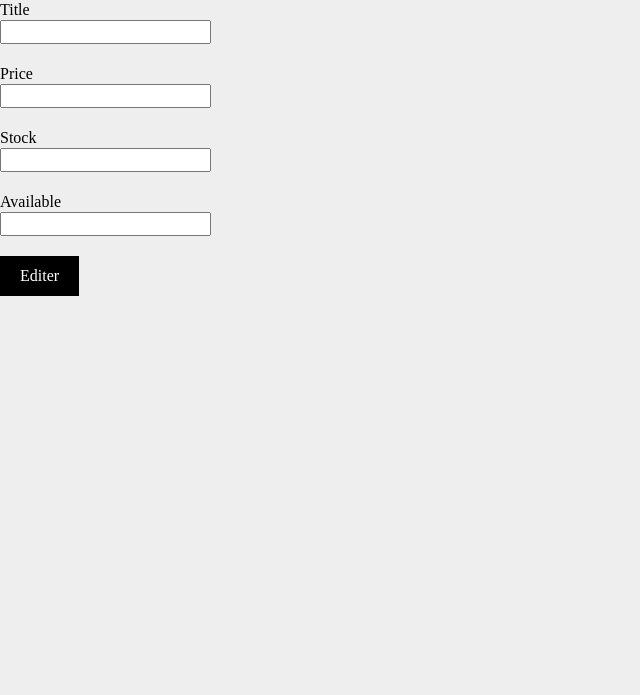
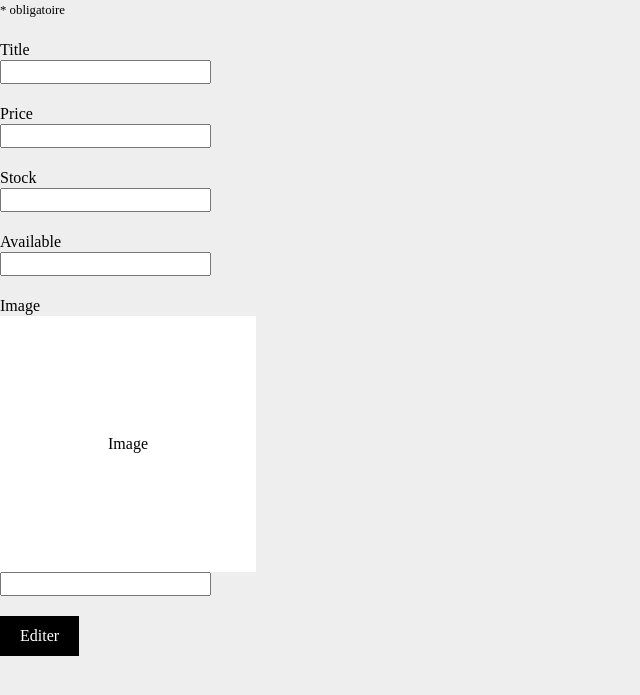
Before and after one commit to VincentLandrieux/Fragments, a Symfony app: template templates/admin/product/edit.html.twig in a window 1280 px wide. Shown: the part 80-775 px from the top of the page, without its empty margins (0-640 px from the left). Run offline with Twig, Linux system fonts and the light colour scheme; the template is opened without the code that fills it, so the values that code supplies are empty; form fields are guessed from the names that the template uses; some libraries are stand-ins or nearby versions; some web fonts are replaced.

Commit message:
feat: back-office image management

```diff
--- a/config/services.yaml
+++ b/config/services.yaml
@@ -4,6 +4,7 @@
 # Put parameters here that don't need to change on each machine where the app is deployed
 # https://symfony.com/doc/current/best_practices.html#use-parameters-for-application-configuration
 parameters:
+    products_directory: '%kernel.project_dir%/public/images/products'
 
 services:
     # default configuration for services in *this* file
--- /dev/null
+++ b/public/scripts/product_form.js
@@ -0,0 +1,73 @@
+//---IMPORT---//
+
+
+//---VARIABLE---//
+const IMG_INPUT = document.querySelector("#product_image");
+const IMG_PREVIEW = document.querySelector(".form_image");
+const DEL_BTN = document.createElement("div");
+const IMG_CHANGE_INPUT = document.querySelector("#product_image_change");
+
+const FILES_TYPES = [
+    'image/jpeg',
+    'image/png'
+]
+
+//---FUNCTION---//
+function validFileType(file) {
+    for(var i = 0; i < FILES_TYPES.length; i++) {
+        if(file.type === FILES_TYPES[i]) {
+            return true;
+        }
+    }
+
+    return false;
+}
+function createTextEl(text){
+    const textEL = document.createElement("p");
+    textEL.innerText = text;
+
+    return textEL;
+}
+
+function setImgBg(){
+    if(IMG_INPUT.files.length > 0){
+        if(validFileType(IMG_INPUT.files[0])){
+            IMG_CHANGE_INPUT.value = true;
+
+            IMG_PREVIEW.style.setProperty('--img-url', `url('${window.URL.createObjectURL(IMG_INPUT.files[0])}')`);
+            DEL_BTN.style.display = "block";
+
+            const texts = IMG_PREVIEW.querySelectorAll("p");
+            texts.forEach((text) => {
+                text.remove();
+            });
+        }else{
+            IMG_PREVIEW.appendChild(createTextEl("Format invalide"));
+        }
+    }else{
+        IMG_PREVIEW.appendChild(createTextEl("Aucune image"));
+    }
+}
+
+//---EVENT---//
+IMG_INPUT.addEventListener("change", setImgBg);
+
+DEL_BTN.addEventListener("click", (e) => {
+    e.preventDefault();
+
+    IMG_CHANGE_INPUT.value = true;
+    IMG_INPUT.value = "";
+
+    IMG_PREVIEW.style.setProperty('--img-url', '');
+    IMG_PREVIEW.appendChild(createTextEl("Aucune image"));
+    DEL_BTN.style.display = "none";
+});
+
+//---MAIN---//
+DEL_BTN.classList.add("form_image_del");
+IMG_PREVIEW.appendChild(DEL_BTN);
+
+if(!IMG_PREVIEW.style.getPropertyValue('--img-url')){
+    IMG_PREVIEW.appendChild(createTextEl("Aucune image"));
+    DEL_BTN.style.display = "none";
+}
--- a/public/styles/admin/product_form.css
+++ b/public/styles/admin/product_form.css
@@ -168,6 +168,53 @@ main {
 .form_help{
   font-size: 0.8rem;
 }
+.form_label.required:after{
+  content: "*";
+}
+
+.form input[type=file]{
+  width: 0px;
+  height: 0px;
+  min-height: 0px;
+  opacity: 0;
+}
+.form_image{
+  position: relative;
+  width: 16rem;
+  height: 16rem;
+  display: grid;
+  justify-content: center;
+  align-items: center;
+
+  background-image: var(--img-url);
+  background-color: #ffffff;
+  background-repeat: no-repeat;
+  background-size: contain;
+  background-position: center;
+}
+.form_image:hover{
+  cursor: pointer;
+}
+.form_image_del{
+  position: absolute;
+  top: 1rem;
+  right: 1rem;
+  width: 2.5rem;
+  height: 2.5rem;
+  -webkit-mask-size: contain;
+  mask-size: contain;
+  -webkit-mask-repeat: no-repeat;
+  mask-repeat: no-repeat;
+  -webkit-mask-position: center;
+  mask-position: center;
+  -webkit-mask-image: url(../../images/cross.svg);
+  mask-image: url(../../images/cross.svg);
+  background-color: #555555;
+}
+.form_image_del:hover {
+  cursor: pointer;
+  background-color: #eeeeee;
+}
 
 
 /*---Responsive---*/
--- a/templates/admin/product/_form.html.twig
+++ b/templates/admin/product/_form.html.twig
@@ -1,6 +1,10 @@
 {{ form_start(form, {
 	'attr': {'class': 'form'}
 }) }}
+
+	<div class="form_row">
+		<p class="form_help">* obligatoire</p>
+	</div>
 
 	{{ form_row(form.title, {
 		'row_attr': {'class': 'form_row'},
@@ -31,6 +35,39 @@
 	}) }}
 
 	<div class="form_row">
+		{{ form_label(form.image, null, {
+			'label_attr': {'class': 'form_label'}
+		}) }}
+
+		{% if product.getImgUrl is empty %}
+			{{ form_label(form.image, null, {
+				'label': ' ',
+				'label_attr': {
+					'class': 'form_image'
+				}
+			}) }}
+		{% else %}
+			{{ form_label(form.image, null, {
+				'label': ' ',
+				'label_attr': {
+					'class': 'form_image',
+					'style': '--img-url: url("/images/products/' ~ product.imgUrl ~'")'
+				}
+			}) }}
+		{% endif %}
+		{{ form_errors(form.image) }}
+
+		{{ form_widget(form.image, {
+			'attr': {'class': 'form_widget'}
+		}) }}
+		{{ form_help(form.image, {
+			'help_attr': {'class': 'form_help'}
+		}) }}
+
+		<input id="product_image_change" type="hidden" name="img_change" value='false'/>
+	</div>
+
+	<div class="form_row">
 		<button class="btn" type="submit">{{ button|default('Enregistrer') }}</button>
 	</div>
 
--- a/templates/admin/product/edit.html.twig
+++ b/templates/admin/product/edit.html.twig
@@ -4,6 +4,10 @@
 
 {% block stylesheets %}
 	<link href="{{ asset('styles/admin/product_form.css') }}" rel="stylesheet"/>
+{% endblock %}
+
+{% block javascripts %}
+	<script src="{{ asset('scripts/product_form.js') }}" type="module" defer></script>
 {% endblock %}
 
 {% block body %}
--- a/templates/pages/index.html.twig
+++ b/templates/pages/index.html.twig
@@ -58,7 +58,7 @@
             </div>
             <div class="footer_links_column">
                 <p class="footer_links_title">Admin</p>
-                <a class="footer_links_item" href="{{ path('admin.product.index') }}">Connexion</a>
+                <a class="footer_links_item" href="{{ path('admin.product.index') }}" target="_blank">Connexion</a>
                 <p class="footer_links_title">Lieu</p>
                 <p class="footer_links_item">Montpellier</p>
                 <p class="footer_links_item" href="">34000</p>
```
Also changed, not shown: public/scripts/script.js (+1 -1 lines), src/Controller/Admin/AdminProductController.php (+57 -2 lines), src/Form/ProductType.php (+17 -3 lines), 2 other files.
